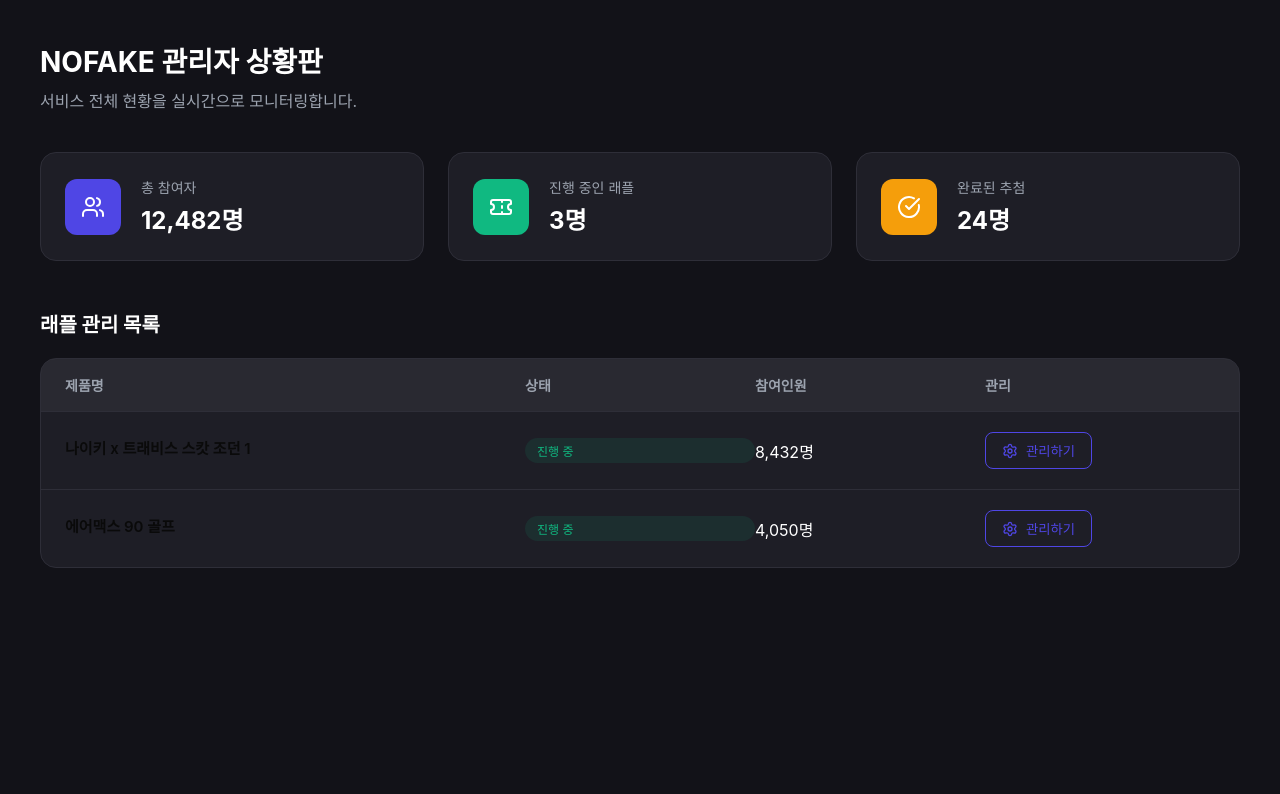
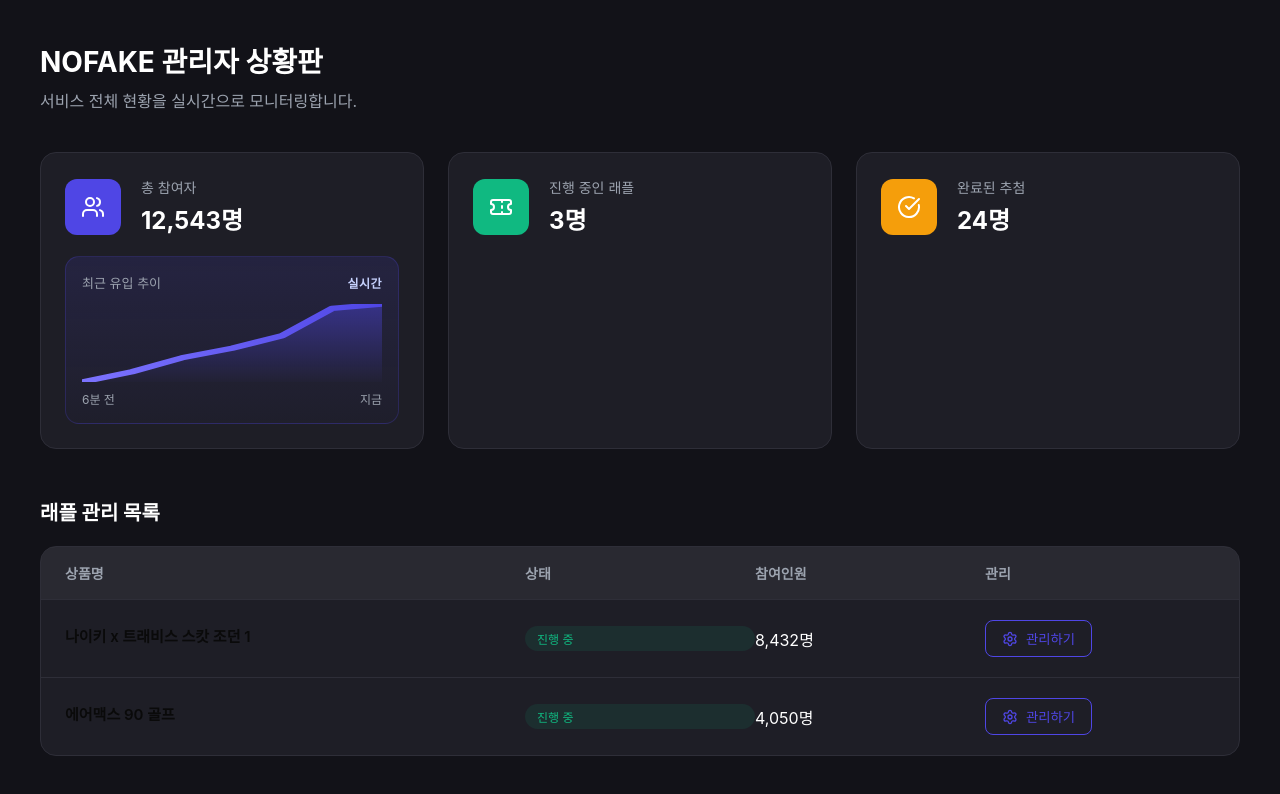
Before and after one commit to jaehwan0706/NOFAKE, a React (Create React App) app in the folder front/: page /admin in a window 1280 px wide. Shown: the top 794 px of the page. Built offline with nearby package versions, Linux system fonts and the light colour scheme.

Commit message:
프론트 백엔드 로그인 병합 완료

```diff
--- a/front/src/admin/AdminDashboard.css
+++ b/front/src/admin/AdminDashboard.css
@@ -45,7 +45,8 @@
   padding: 24px;
   border-radius: 16px;
   display: flex;
-  align-items: center;
+  flex-direction: column;
+  align-items: stretch;
   gap: 20px;
   border: 1px solid var(--border-color);
   transition: transform 0.2s ease;
@@ -53,6 +54,16 @@
 
 .stat-card:hover {
   transform: translateY(-5px);
+}
+
+.stat-card-top {
+  display: flex;
+  align-items: center;
+  gap: 20px;
+}
+
+.stat-card--participants {
+  min-height: 238px;
 }
 
 .stat-icon {
@@ -76,6 +87,47 @@
   font-size: 24px;
   font-weight: 700;
   margin: 0;
+}
+
+.participant-chart-wrap {
+  margin-top: auto;
+  padding: 16px;
+  border-radius: 14px;
+  background: linear-gradient(180deg, rgba(79, 70, 229, 0.14), rgba(79, 70, 229, 0.03));
+  border: 1px solid rgba(79, 70, 229, 0.24);
+}
+
+.participant-chart-meta {
+  display: flex;
+  align-items: center;
+  justify-content: space-between;
+  margin-bottom: 12px;
+}
+
+.participant-chart-meta span {
+  color: var(--text-sub);
+  font-size: 13px;
+}
+
+.participant-chart-meta strong {
+  color: #c7d2fe;
+  font-size: 12px;
+  font-weight: 700;
+  letter-spacing: 0.04em;
+}
+
+.participant-chart {
+  width: 100%;
+  height: 78px;
+  display: block;
+}
+
+.participant-chart-labels {
+  display: flex;
+  justify-content: space-between;
+  margin-top: 8px;
+  color: var(--text-sub);
+  font-size: 12px;
 }
 
 /* 래플 목록 섹션 */
--- a/front/src/admin/AdminDashboard.js
+++ b/front/src/admin/AdminDashboard.js
@@ -1,23 +1,99 @@
-import React from 'react';
-import { useNavigate } from 'react-router-dom'; // ✅ 이동을 위해 추가
-import { Users, Ticket, CheckCircle, Settings } from 'lucide-react';
-import './AdminDashboard.css';
+import React, { useEffect, useMemo, useState } from "react";
+import { useNavigate } from "react-router-dom";
+import { Users, Ticket, CheckCircle, Settings } from "lucide-react";
+import "./AdminDashboard.css";
+
+const initialParticipantSeries = [11240, 11480, 11620, 11810, 11940, 12110, 12482];
+
+const raffleList = [
+  { id: 1, name: "나이키 x 트래비스 스캇 조던 1", status: "진행 중", participants: 8432 },
+  { id: 2, name: "에어맥스 90 골프", status: "진행 중", participants: 4050 },
+];
+
+const ParticipantTrendChart = ({ data }) => {
+  const width = 100;
+  const height = 44;
+  const min = Math.min(...data);
+  const max = Math.max(...data);
+  const range = Math.max(max - min, 1);
+
+  const points = data
+    .map((value, index) => {
+      const x = (index / (data.length - 1)) * width;
+      const y = height - ((value - min) / range) * height;
+      return `${x},${y}`;
+    })
+    .join(" ");
+
+  return (
+    <div className="participant-chart-wrap">
+      <div className="participant-chart-meta">
+        <span>최근 유입 추이</span>
+        <strong>실시간</strong>
+      </div>
+      <svg className="participant-chart" viewBox={`0 0 ${width} ${height}`} preserveAspectRatio="none">
+        <defs>
+          <linearGradient id="participantLine" x1="0%" y1="0%" x2="100%" y2="0%">
+            <stop offset="0%" stopColor="#7c73ff" />
+            <stop offset="100%" stopColor="#4f46e5" />
+          </linearGradient>
+          <linearGradient id="participantArea" x1="0%" y1="0%" x2="0%" y2="100%">
+            <stop offset="0%" stopColor="rgba(79, 70, 229, 0.45)" />
+            <stop offset="100%" stopColor="rgba(79, 70, 229, 0.02)" />
+          </linearGradient>
+        </defs>
+        <polyline
+          fill="url(#participantArea)"
+          stroke="none"
+          points={`0,${height} ${points} ${width},${height}`}
+        />
+        <polyline
+          fill="none"
+          stroke="url(#participantLine)"
+          strokeWidth="3"
+          strokeLinecap="round"
+          strokeLinejoin="round"
+          points={points}
+        />
+      </svg>
+      <div className="participant-chart-labels">
+        <span>6분 전</span>
+        <span>지금</span>
+      </div>
+    </div>
+  );
+};
 
 const AdminDashboard = () => {
-  const navigate = useNavigate(); // ✅ 네비게이트 함수 생성
+  const navigate = useNavigate();
+  const [participantSeries, setParticipantSeries] = useState(initialParticipantSeries);
 
-  // 통계 데이터
-  const stats = [
-    { title: '총 참여자', count: '12,482', icon: <Users />, color: '#4F46E5' },
-    { title: '진행 중인 래플', count: '3', icon: <Ticket />, color: '#10B981' },
-    { title: '완료된 추첨', count: '24', icon: <CheckCircle />, color: '#F59E0B' },
-  ];
+  useEffect(() => {
+    const id = setInterval(() => {
+      setParticipantSeries((prev) => {
+        const lastValue = prev[prev.length - 1];
+        const delta = Math.floor(Math.random() * 90) - 10;
+        const nextValue = Math.max(lastValue + delta, 10000);
+        return [...prev.slice(1), nextValue];
+      });
+    }, 3000);
 
-  // 래플 목록 데이터
-  const raffleList = [
-    { id: 1, name: '나이키 x 트래비스 스캇 조던 1', status: '진행 중', participants: 8432 },
-    { id: 2, name: '에어맥스 90 골프', status: '진행 중', participants: 4050 },
-  ];
+    return () => clearInterval(id);
+  }, []);
+
+  const stats = useMemo(
+    () => [
+      {
+        title: "총 참여자",
+        count: participantSeries[participantSeries.length - 1].toLocaleString(),
+        icon: <Users />,
+        color: "#4F46E5",
+      },
+      { title: "진행 중인 래플", count: "3", icon: <Ticket />, color: "#10B981" },
+      { title: "완료된 추첨", count: "24", icon: <CheckCircle />, color: "#F59E0B" },
+    ],
+    [participantSeries]
+  );
 
   return (
     <div className="admin-container">
@@ -26,36 +102,37 @@ const AdminDashboard = () => {
         <p>서비스 전체 현황을 실시간으로 모니터링합니다.</p>
       </header>
 
-      {/* 1. 상단 통계 카드 */}
       <div className="stats-grid">
         {stats.map((item, idx) => (
-          <div key={idx} className="stat-card">
-            <div className="stat-icon" style={{ backgroundColor: item.color }}>{item.icon}</div>
-            <div className="stat-info">
-              <span>{item.title}</span>
-              <h3>{item.count}명</h3>
+          <div key={idx} className={`stat-card${idx === 0 ? " stat-card--participants" : ""}`}>
+            <div className="stat-card-top">
+              <div className="stat-icon" style={{ backgroundColor: item.color }}>
+                {item.icon}
+              </div>
+              <div className="stat-info">
+                <span>{item.title}</span>
+                <h3>{item.count}명</h3>
+              </div>
             </div>
+            {idx === 0 && <ParticipantTrendChart data={participantSeries} />}
           </div>
         ))}
       </div>
 
-      {/* 2. 래플 관리 목록 */}
       <section className="raffle-list-section">
         <h2>래플 관리 목록</h2>
         <div className="raffle-table">
           <div className="table-header">
-            <span>제품명</span>
+            <span>상품명</span>
             <span>상태</span>
             <span>참여인원</span>
             <span>관리</span>
           </div>
-          {raffleList.map(raffle => (
+          {raffleList.map((raffle) => (
             <div key={raffle.id} className="table-row">
               <span className="name">{raffle.name}</span>
               <span className="status active">{raffle.status}</span>
               <span>{raffle.participants.toLocaleString()}명</span>
-
-              {/* ✅ 버튼 클릭 시 특정 래플의 상세 관리 페이지(/admin/raffle/1)로 이동 */}
               <button className="btn-manage" onClick={() => navigate(`/admin/raffle/${raffle.id}`)}>
                 <Settings size={16} /> 관리하기
               </button>
```
